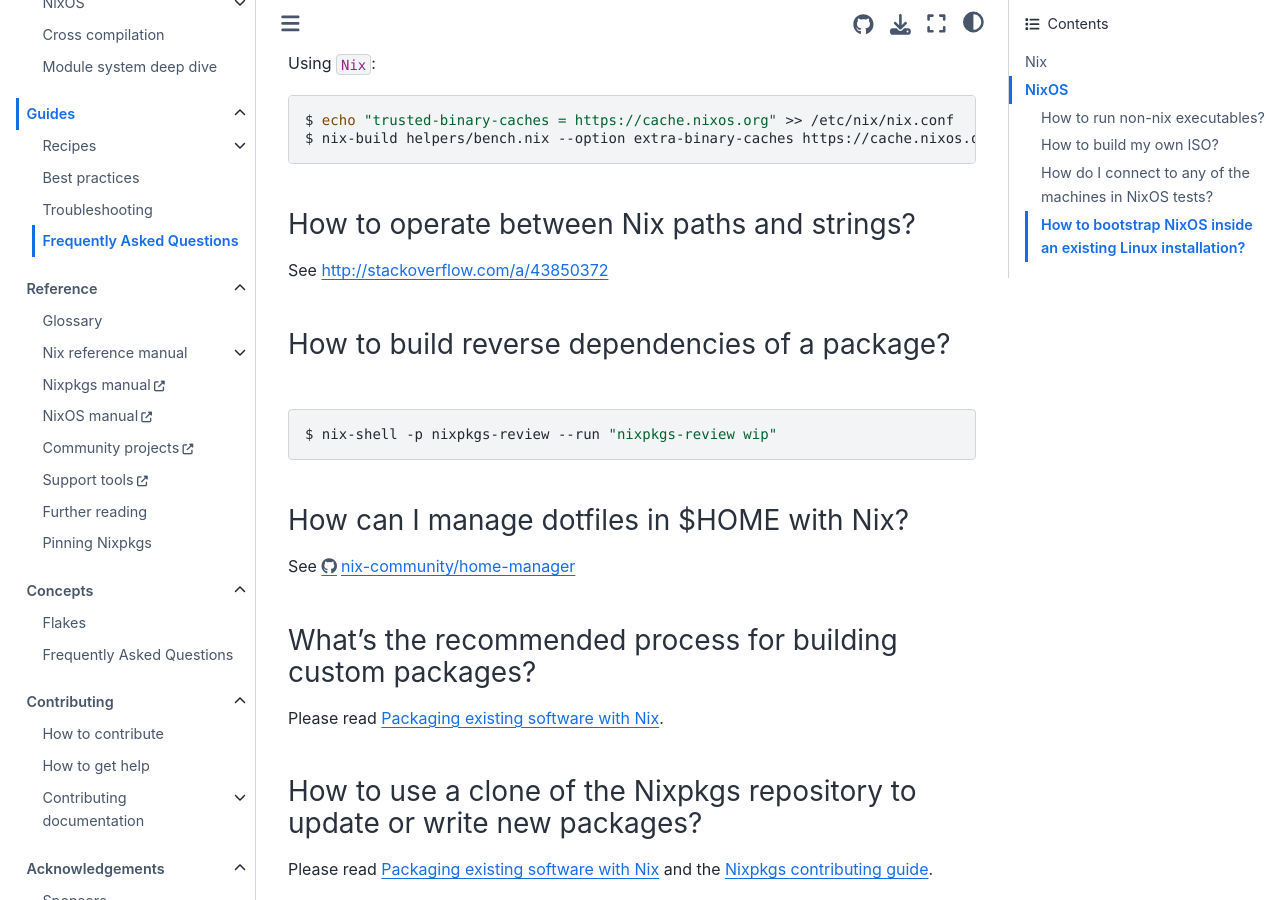
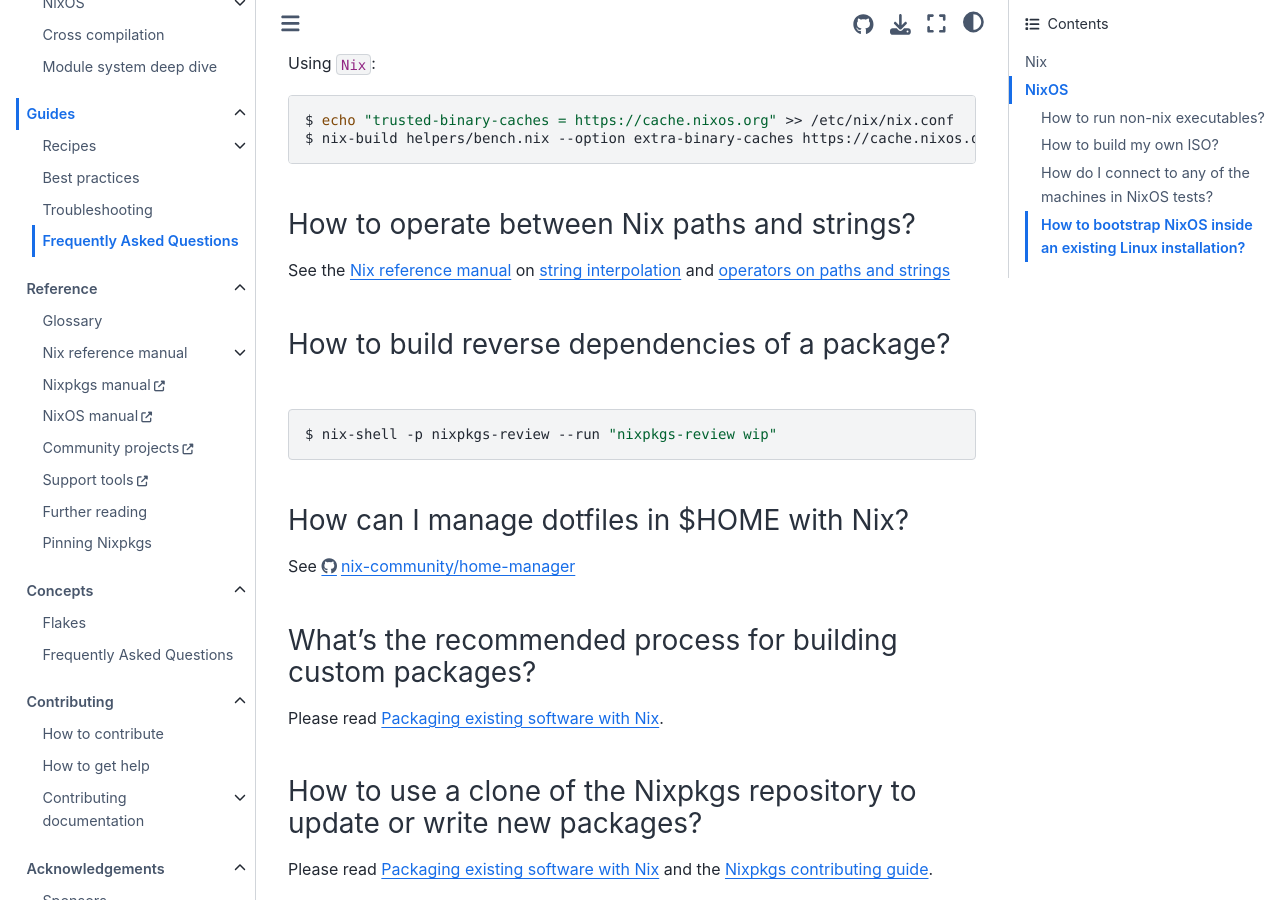
Before and after one commit to NixOS/nix.dev, a Sphinx documentation site: the page built from source/guides/faq.md, in a window 1280 px wide and 900 px high, scrolled down 571 px. Built offline with Sphinx 7.4.7 and the Sphinx Book theme 1.1.4, drawn with Linux system fonts in a browser that asks for light colours.

Commit message:
link to the Nix reference manual on string interpolation
this also avoids a 403 after hammering Stack Overflow with our
linkchecker

```diff
--- a/source/guides/faq.md
+++ b/source/guides/faq.md
@@ -31,7 +31,7 @@
 
 ### How to operate between Nix paths and strings?
 
-See <http://stackoverflow.com/a/43850372>
+See the [Nix reference manual](nix-manual) on [string interpolation](https://nix.dev/manual/nix/2.19/language/string-interpolation) and [operators on paths and strings](https://nix.dev/manual/nix/2.19/language/operators#string-concatenation)
 
 ### How to build reverse dependencies of a package?
 
```
